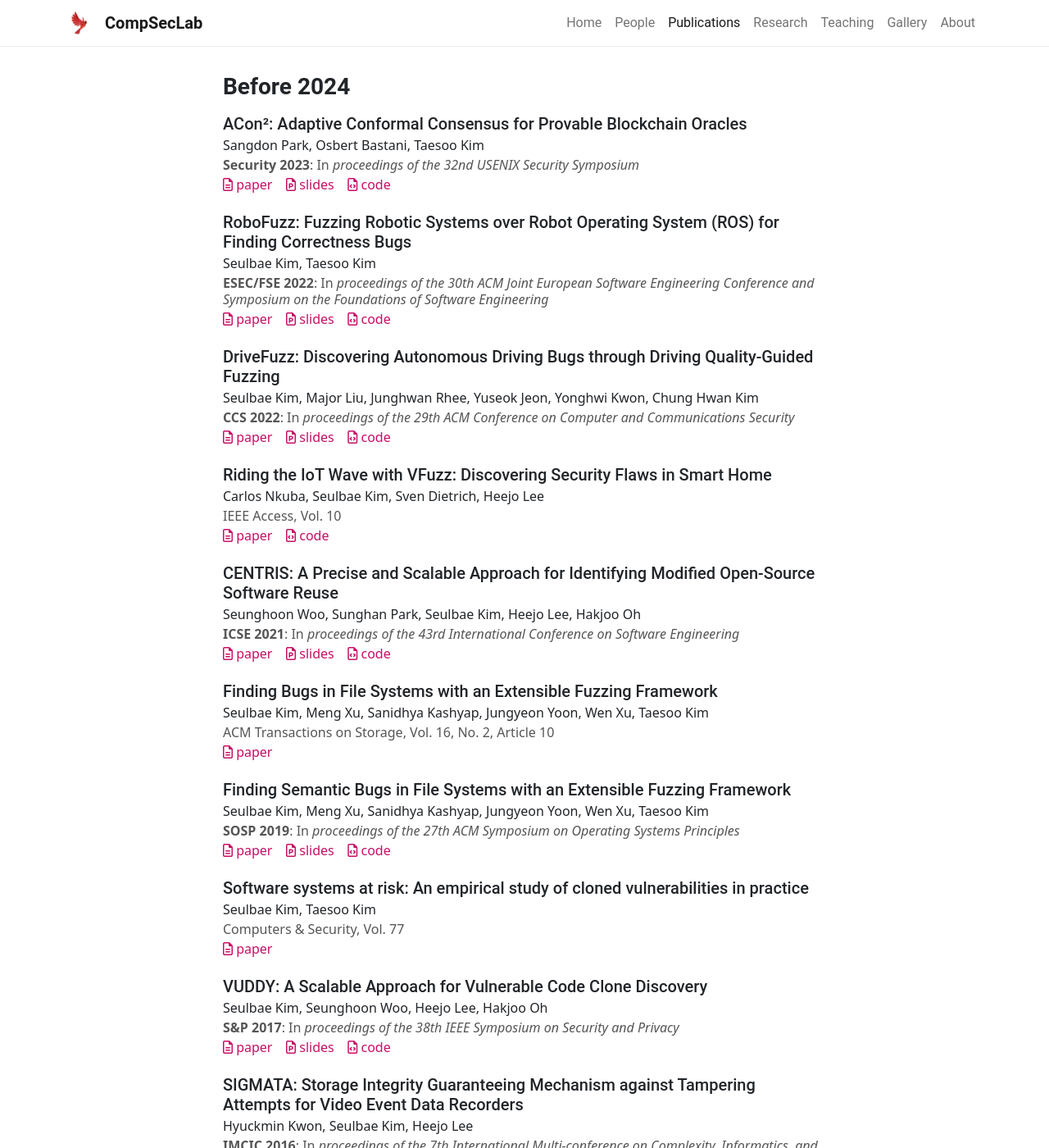
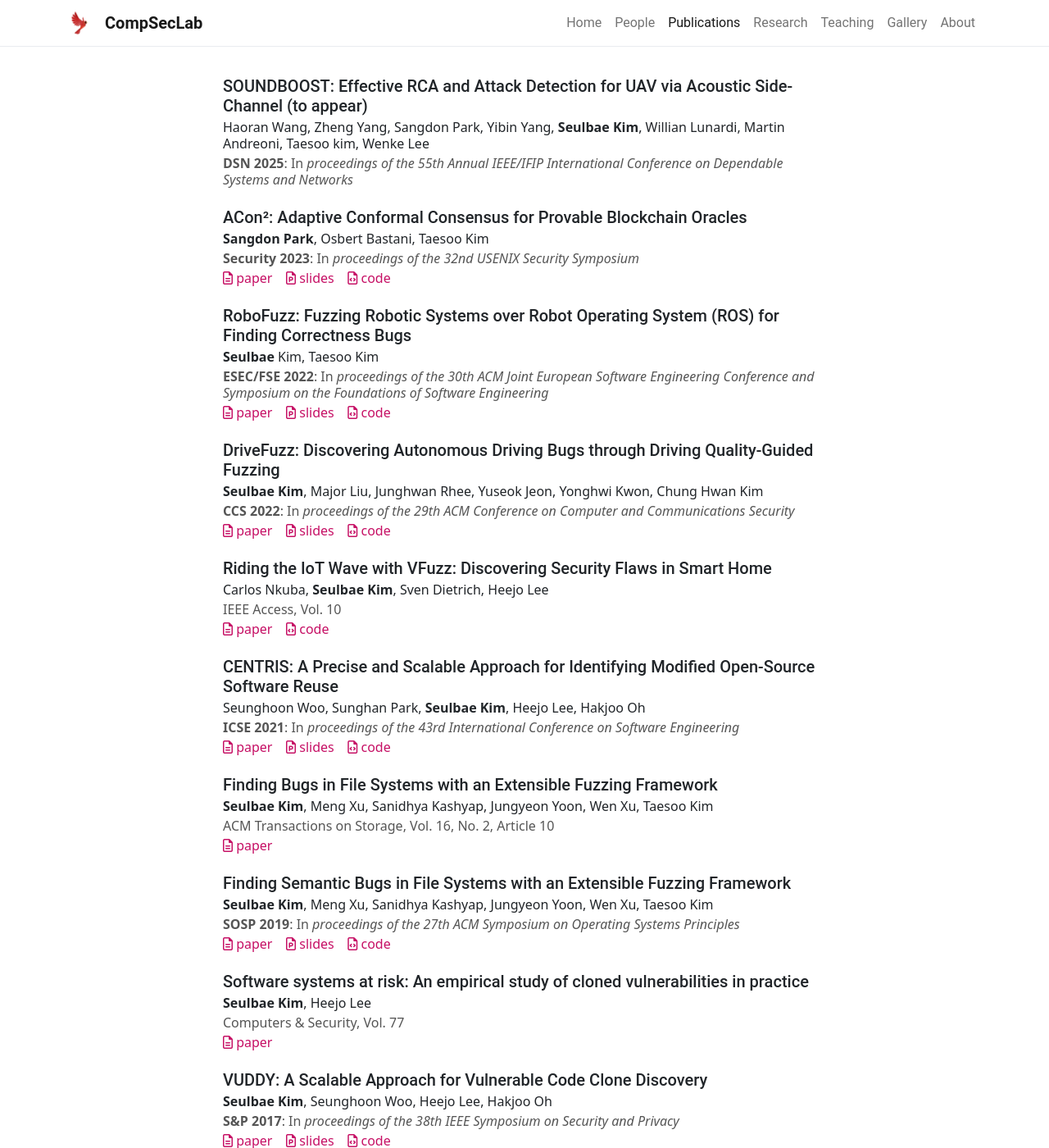
Before and after one commit to postech-compsec/postech-compsec.github.io, a Jekyll site: the page built from pages/publications.md, in a window 1280 px wide and 1400 px high. Shown: the whole window at 82% size. Built offline with Jekyll 4.4.1, drawn with Linux system fonts in a browser that asks for light colours; nearby versions of some CDN libraries; some of the changed text lies outside the part shown.

Commit message:
soundboost

```diff
--- a/_data/publications.yml
+++ b/_data/publications.yml
@@ -1,5 +1,13 @@
+- title: "SOUNDBOOST: Effective RCA and Attack Detection for UAV via Acoustic Side-Channel (to appear)"
+  author: Haoran Wang and Zheng Yang and Sangdon Park and Yibin Yang and <b>Seulbae Kim</b> and Willian Lunardi and Martin Andreoni and Taesoo kim and Wenke Lee
+  venue: 55th Annual IEEE/IFIP International Conference on Dependable Systems and Networks
+  abbrev: DSN 2025
+  year: 2025
+  month: June
+  loc: Naples, Italy
+
 - title: "ACon²: Adaptive Conformal Consensus for Provable Blockchain Oracles"
-  author: Sangdon Park and Osbert Bastani and Taesoo Kim
+  author: <b>Sangdon Park</b> and Osbert Bastani and Taesoo Kim
   venue: 32nd USENIX Security Symposium
   abbrev: Security 2023
   year: 2023
@@ -10,7 +18,7 @@
   code: "https://github.com/sslab-gatech/ACon2"
 
 - title: "RoboFuzz: Fuzzing Robotic Systems over Robot Operating System (ROS) for Finding Correctness Bugs"
-  author: Seulbae Kim and Taesoo Kim
+  author: <b>Seulbae</b> Kim and Taesoo Kim
   venue: 30th ACM Joint European Software Engineering Conference and Symposium on the Foundations of Software Engineering
   abbrev: ESEC/FSE 2022
   year: 2022
@@ -21,7 +29,7 @@
   code: "https://github.com/sslab-gatech/robofuzz"
 
 - title: "DriveFuzz: Discovering Autonomous Driving Bugs through Driving Quality-Guided Fuzzing"
-  author: Seulbae Kim and Major Liu and Junghwan Rhee and Yuseok Jeon and Yonghwi Kwon and Chung Hwan Kim
+  author: <b>Seulbae Kim</b> and Major Liu and Junghwan Rhee and Yuseok Jeon and Yonghwi Kwon and Chung Hwan Kim
   venue: 29th ACM Conference on Computer and Communications Security
   abbrev: CCS 2022
   year: 2022
@@ -32,7 +40,7 @@
   code: "https://gitlab.com/s3lab-code/public/drivefuzz"
 
 - title: "Riding the IoT Wave with VFuzz: Discovering Security Flaws in Smart Home"
-  author: Carlos Nkuba and Seulbae Kim and Sven Dietrich and Heejo Lee
+  author: Carlos Nkuba and <b>Seulbae Kim</b> and Sven Dietrich and Heejo Lee
   venue: IEEE Access, Vol. 10
   year: 2021
   month: December
@@ -40,7 +48,7 @@
   code: "https://github.com/CNK2100/VFuzz-public"
 
 - title: "CENTRIS: A Precise and Scalable Approach for Identifying Modified Open-Source Software Reuse"
-  author: Seunghoon Woo and Sunghan Park and Seulbae Kim and Heejo Lee and Hakjoo Oh
+  author: Seunghoon Woo and Sunghan Park and <b>Seulbae Kim</b> and Heejo Lee and Hakjoo Oh
   venue: 43rd International Conference on Software Engineering
   abbrev: ICSE 2021
   year: 2021
@@ -51,14 +59,14 @@
   code: "https://github.com/WOOSEUNGHOON/Centris-public"
 
 - title: "Finding Bugs in File Systems with an Extensible Fuzzing Framework"
-  author: Seulbae Kim and Meng Xu and Sanidhya Kashyap and Jungyeon Yoon and Wen Xu and Taesoo Kim
+  author: <b>Seulbae Kim</b> and Meng Xu and Sanidhya Kashyap and Jungyeon Yoon and Wen Xu and Taesoo Kim
   venue: ACM Transactions on Storage, Vol. 16, No. 2, Article 10
   year: 2020
   month: May
   file: "kim:hydra-tos"
 
 - title: "Finding Semantic Bugs in File Systems with an Extensible Fuzzing Framework"
-  author: Seulbae Kim and Meng Xu and Sanidhya Kashyap and Jungyeon Yoon and Wen Xu and Taesoo Kim
+  author: <b>Seulbae Kim</b> and Meng Xu and Sanidhya Kashyap and Jungyeon Yoon and Wen Xu and Taesoo Kim
   venue: 27th ACM Symposium on Operating Systems Principles
   abbrev: SOSP 2019
   year: 2019
@@ -69,14 +77,14 @@
   code: "https://github.com/sslab-gatech/hydra"
 
 - title: "Software systems at risk: An empirical study of cloned vulnerabilities in practice"
-  author: Seulbae Kim and Taesoo Kim
+  author: <b>Seulbae Kim</b> and Heejo Lee
   venue: Computers & Security, Vol. 77
   year: 2018
   month: August
   file: "kim:vuddy-cose"
 
 - title: "VUDDY: A Scalable Approach for Vulnerable Code Clone Discovery"
-  author: Seulbae Kim and Seunghoon Woo and Heejo Lee and Hakjoo Oh
+  author: <b>Seulbae Kim</b> and Seunghoon Woo and Heejo Lee and Hakjoo Oh
   venue: 38th IEEE Symposium on Security and Privacy
   abbrev: S&P 2017
   year: 2017
@@ -87,7 +95,7 @@
   code: "https://github.com/squizz617/vuddy"
 
 - title: "SIGMATA: Storage Integrity Guaranteeing Mechanism against Tampering Attempts for Video Event Data Recorders"
-  author: Hyuckmin Kwon and Seulbae Kim and Heejo Lee
+  author: Hyuckmin Kwon and <b>Seulbae Kim</b> and Heejo Lee
   venue: 7th International Multi-conference on Complexity, Informatics, and Cybernatics
   abbrev: IMCIC 2016
   year: 2016
--- a/_layouts/publications.html
+++ b/_layouts/publications.html
@@ -12,18 +12,8 @@ description: Template for team page.
 {{ content }}
 
 {% assign pubs = site.data.publications | group_by: "year" | uniq %}
-{% assign untitled = true %}
 {% for year_group in pubs %}
-  {% assign year_int = year_group.name | plus: 0 %}
-  {% if year_int < 2024 %}
-    {% if untitled == true %}
-      <h3 class="fw-bold">Before 2024</h3>
-      {% assign untitled = false %}
-    {% endif %}
-  {% else %}
-    <h3 class="fw-bold">{{ year_group.name }}</h3>
-  {% endif %}
-
+<!-- <h3 class="fw-bold">{{ year_group.name }}</h3> -->
   {% for paper in year_group.items %}
   <div class="publication lh-sm">
     <p class="h5 my-1">
```
